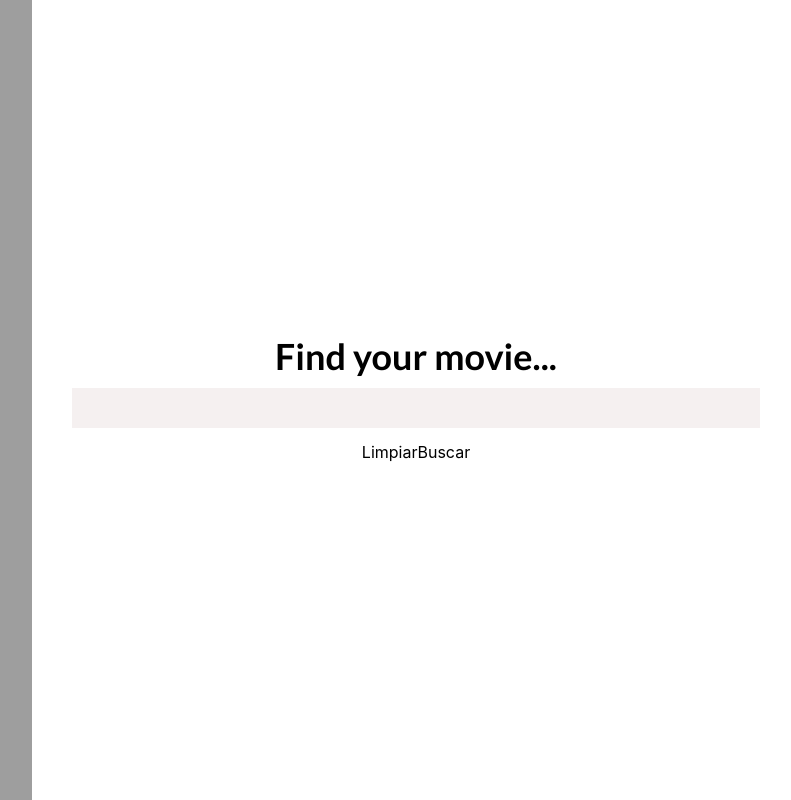
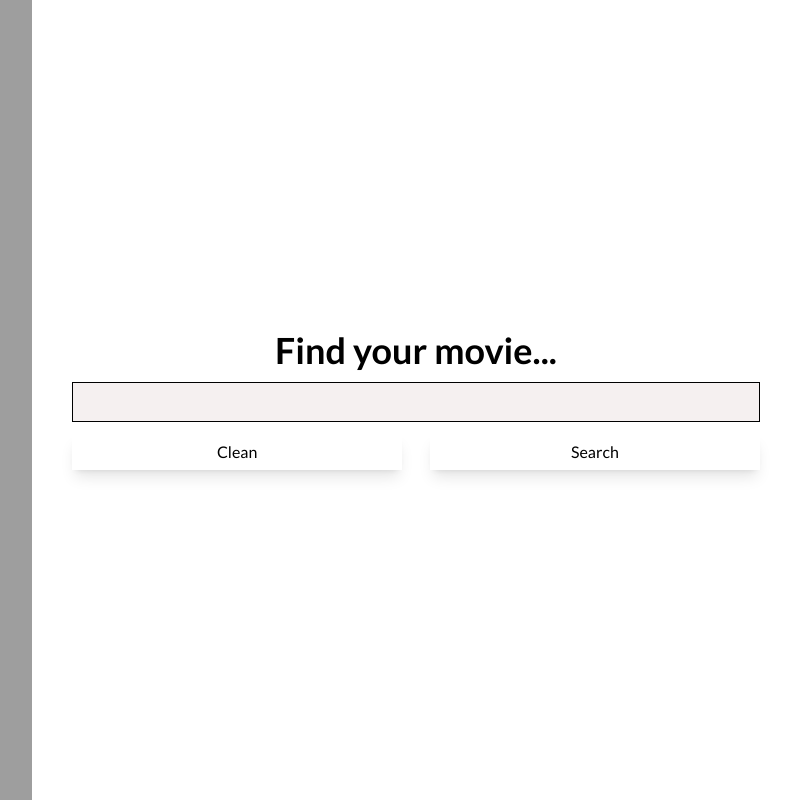
Before and after one commit to aranzaortega/movie-finder, a React (Create React App) app: page / in a window 1280 px wide. Shown: the whole page, without its empty margins (480-1271 px from the left). Built offline with nearby package versions, Linux system fonts and the light colour scheme; grey boxes are pictures that could not be loaded.

Commit message:
adding api and loading component

```diff
--- a/src/app/store.js
+++ b/src/app/store.js
@@ -1,8 +1,9 @@
-import { configureStore } from '@reduxjs/toolkit';
-import counterReducer from '../features/counter/counterSlice';
+import { configureStore, getDefaultMiddleware } from '@reduxjs/toolkit';
+import { moviesApi } from '../redux/api/movies';
 
 export const store = configureStore({
   reducer: {
-    counter: counterReducer,
+    [moviesApi.reducerPath]: moviesApi.reducer,
   },
+  middleware: (getDefaultMiddleware) => getDefaultMiddleware().concat(moviesApi.middleware),
 });
--- /dev/null
+++ b/src/redux/api/movies.js
@@ -0,0 +1,22 @@
+import { buildCreateApi, createApi, fetchBaseQuery } from '@reduxjs/toolkit/query/react';
+
+const headers = {
+    'X-RapidAPI-Key': '5658209429mshb0c0ea13e60f6d9p16b99bjsncc1ca05e452a',
+    'X-RapidAPI-Host': 'movies-app1.p.rapidapi.com'
+}
+
+export const moviesApi = createApi({
+    reducerPath:'moviesApi',
+    baseQuery: fetchBaseQuery({baseUrl: ''}),
+    endpoints: (builder) => ({
+        fetchMovies: builder.query({
+            query: (title) => ({
+                url:`/title/find?q=${title}`,
+                method: 'GET',
+                headers
+            })
+        })
+    })
+})
+
+export const { useFetchMoviesQuery } = moviesApi;
--- a/src/routes/index.js
+++ b/src/routes/index.js
@@ -8,7 +8,7 @@ const RoutesComponent = () => (
     <BrowserRouter>
         <Routes>
             <Route path="/" element={<Home />} />
-            <Route path="/results" element={<Results />} />
+            <Route path="/results/:title" element={<Results />} />
             <Route path="/detail" element={<Detail />} />
         </Routes>
     </BrowserRouter>
--- a/src/views/Home/index.js
+++ b/src/views/Home/index.js
@@ -1,6 +1,23 @@
+import { useState } from 'react';
+import { useNavigate } from 'react-router';
 import HomeImage from '../../assets/home.png';
 
 const Home = () => {
+    const navigate = useNavigate();
+    const [search, setSearch] = useState('');
+
+    const handleInputChange = ({target: { value }}) => {
+        setSearch(value);
+    };
+
+    const handleCleanClick = () => {
+        setSearch('');
+    };
+
+    const handleSearchClick = () => {
+        navigate(`/results/${search.trim()}`);
+    };
+
     return (
         <div className="flex h-screen overflow-hidden">
             <div className="w-2/5">
@@ -12,13 +29,27 @@ const Home = () => {
             </div>
             <div className="w-3/5 flex justify-center items-center flex-col px-10">
                 <h2 className="text-4xl font-bold font-lato">Find your movie...</h2>
-                <input className='bg-special-gray font-lato w-full my-3 h-10 p-1' />
-                <div>
-                    <button>
-                        Limpiar
+                <input
+                    className='bg-special-gray font-lato w-full my-3 h-10
+                    p-1 border focus:outline-none focus:ring-2 focus:ring-red-500'
+                    onChange={handleInputChange}
+                />
+                <div className='flex w-full justify-between'>
+                    <button
+                        className='bg-red-500 hover:bg-red-600
+                        text-white font-lato shadow-lg w-full h-9'
+                        style={{width: '48%'}}
+                        onClick={handleCleanClick}
+                    >
+                        Clean
                     </button>
-                    <button>
-                        Buscar
+                    <button
+                        className='bg-red-500 hover:bg-red-600
+                        text-white font-lato shadow-lg w-full h-9'
+                        style={{width: '48%'}}
+                        onClick={handleSearchClick}
+                    >
+                        Search
                     </button>
                 </div>
             </div>
--- /dev/null
+++ b/src/views/Results/components/Loading.js
@@ -0,0 +1,13 @@
+const Loading = () => {
+    return (
+        <div className="flex items-center justify-center flex-col h-full">
+        <div
+            style={{ borderTopColo: "transparent" }}
+            className="w-16 h-16 border-4 border-red-400
+            border-solid rounded-full animate-spin"/>
+            <p className="mt-3">Loading...</p>
+        </div>
+    );
+}
+
+export default Loading;
--- a/src/views/Results/index.js
+++ b/src/views/Results/index.js
@@ -1 +1,28 @@
-export default () => <div>Results</div>
+
+import { useParams } from "react-router"
+import ResultsImage from '../../assets/results.png';
+import { useFetchMoviesQuery } from '../../redux/api/movies'
+import Loading from './components/Loading';
+
+const Results = () => {
+    const { title } = useParams();
+    const { data: movies, isLoading, isFetching,
+    } = useFetchMoviesQuery(title);
+
+    return (
+        <div className="flex flex-row">
+        <div className="w-3/5 h-screen overflow-y-auto px-10">
+            {isLoading && isFetching && <Loading />}
+        </div>
+        <div className="w-3/5">
+            <img
+                src={ResultsImage}
+                alt="Cinema"
+                className="w-full h-screen object-cover"
+            />
+        </div>
+        </div>
+    );
+};
+
+export default Results;
--- a/tailwind.config.js
+++ b/tailwind.config.js
@@ -1,4 +1,5 @@
 /** @type {import('tailwindcss').Config} */
+
 module.exports = {
   content: [
     "./src/**/*.{js,jsx,ts,tsx}",
@@ -9,6 +10,8 @@ module.exports = {
     },
     colors:{
       "special-gray": '#F5F0F0',
+      // ...defaultTheme.colors,
+      // ...variants...
     },
     extend: {},
   },
```
